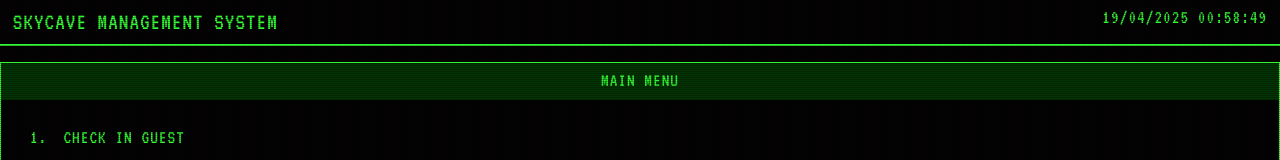
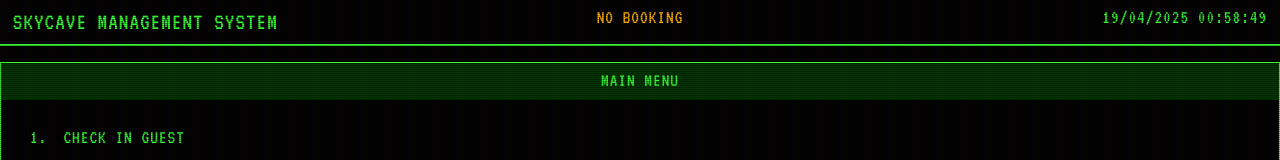
Before and after one commit to robscovell-cx/skycave-management-system, a React (Vite) app: page / in a window 1280 px wide. Shown: the top 160 px of the page. Built offline with nearby package versions, Linux system fonts and the light colour scheme.

Commit message:
booking number at top

```diff
--- a/src/components/App.tsx
+++ b/src/components/App.tsx
@@ -286,6 +286,9 @@
     <div className="terminal">
       <div className="header">
         <div className="title">SKYCAVE MANAGEMENT SYSTEM</div>
+        <div className="booking-id">
+          {currentGuest?.bookings?.[0]?.bookingId || 'NO BOOKING'}
+        </div>
         <div className="datetime">{currentDate} {currentTime}</div>
       </div>
 
--- a/src/components/CheckIn.tsx
+++ b/src/components/CheckIn.tsx
@@ -100,6 +100,9 @@
     <div className="terminal" onKeyDown={handleKeyDown} tabIndex={0}>
       <div className="header">
         <div className="title">GUEST CHECK-IN</div>
+        <div className="booking-id">
+          {guestData.bookings?.[0]?.bookingId || 'NEW BOOKING'}
+        </div>
         <div className="screen-id">CHK001</div>
       </div>
 
--- a/src/components/CheckOut.tsx
+++ b/src/components/CheckOut.tsx
@@ -48,6 +48,9 @@
     <div className="terminal" tabIndex={0}>
       <div className="header">
         <div className="title">GUEST CHECK-OUT</div>
+        <div className="booking-id">
+          {currentGuest?.bookings?.[0]?.bookingId || 'NO BOOKING'}
+        </div>
         <div className="datetime">{currentDate} {currentTime}</div>
       </div>
 
--- a/src/components/TM30Report.tsx
+++ b/src/components/TM30Report.tsx
@@ -177,10 +177,14 @@
     relationship: 200,
   };
 
+  // Find the booking ID from the first report item if available
+  const currentBookingId = reportItems.length > 0 ? reportItems[0].bookingId : 'NO BOOKING';
+
   return (
     <div className="terminal" tabIndex={0}>
       <div className="header">
         <div className="title">TM30 FOREIGN GUEST REPORT</div>
+        <div className="booking-id">{currentBookingId}</div>
         <div className="datetime">{currentDate} {currentTime}</div>
       </div>
 
--- a/src/components/ViewGuests.tsx
+++ b/src/components/ViewGuests.tsx
@@ -47,6 +47,9 @@
       </style>
       <div className="header">
         <div className="title">GUEST DETAILS</div>
+        <div className="booking-id">
+          {currentGuest?.bookings?.[0]?.bookingId || 'NO BOOKING'}
+        </div>
         <div className="datetime">{currentDate} {currentTime}</div>
       </div>
 
--- a/src/styles/mainframe.css
+++ b/src/styles/mainframe.css
@@ -48,11 +48,20 @@
   padding: 0.5vh 1vw 0.5vh 1vw;
   margin: 0;
   flex-wrap: wrap;
+  position: relative;
 }
 
 .title {
   font-weight: bold;
   font-size: 1.5rem;
+}
+
+.booking-id {
+  position: absolute;
+  left: 50%;
+  transform: translateX(-50%);
+  font-weight: bold;
+  color: var(--terminal-amber);
 }
 
 .main-content {
```
